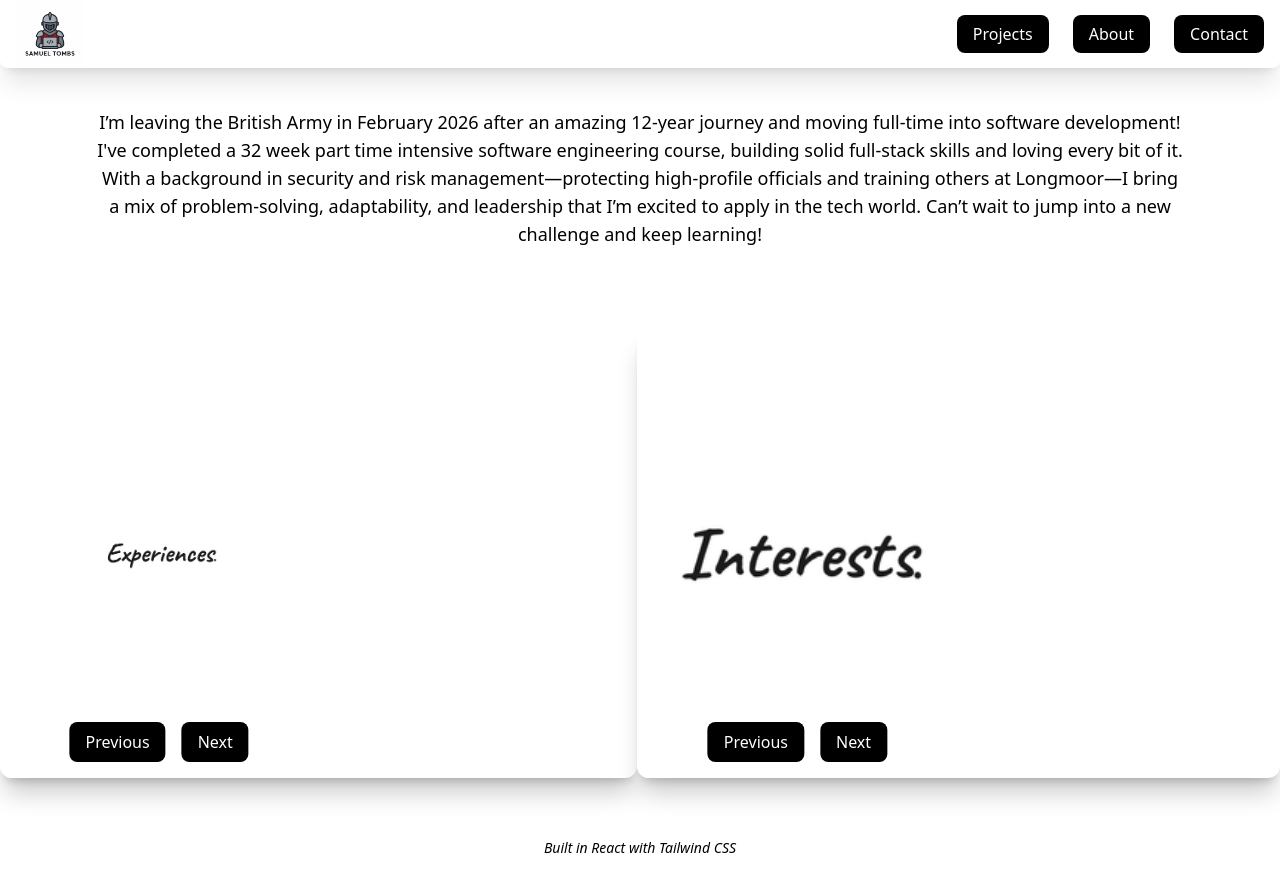
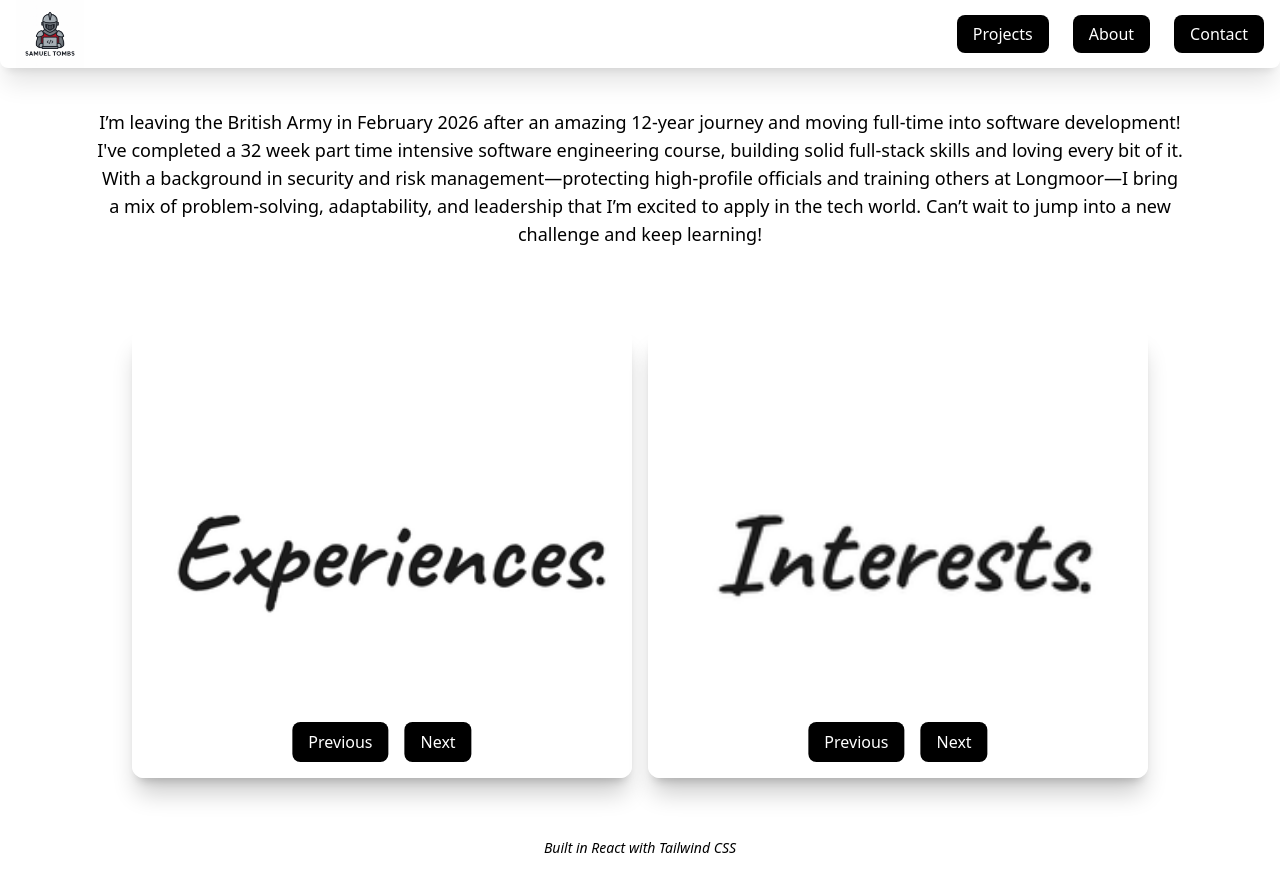
Before and after one commit to SamTombs/SamTombs.github.io, a React (Vite) app: page /about in a window 1280 px wide. Built offline with nearby package versions, Linux system fonts and the light colour scheme.

Commit message:
Amended container sizes for photos on about page

```diff
--- a/src/components/ExperiencesCarousel.jsx
+++ b/src/components/ExperiencesCarousel.jsx
@@ -40,14 +40,12 @@ export default function ImageCarousel() {
   };
 
   return (
-    <section className="relative flex flex-col md:flex-row items-center min-h-[300px] md:min-h-[400px] lg:min-h-[450px] rounded-xl overflow-hidden shadow-xl/20">
-      <div className="relative w-full md:w-1/2 h-[250px] sm:h-[300px] md:h-[400px] lg:h-[450px] max-h-[450px] flex-shrink-0 overflow-hidden bg-white">
+    <section className="relative justify-center flex flex-col md:flex-row items-center min-h-[250px] sm:min-h-[300px] md:min-h-[400px] lg:min-h-[450px] rounded-xl overflow-hidden shadow-xl/20">
+      <div className="relative w-full sm:w-[400px] md:w-[450px] lg:w-[500px] h-[200px] sm:h-[250px] md:h-[300px] lg:h-[400px] xl:h-[450px] flex-shrink-0 overflow-hidden bg-white">
         <img
           src={images[currentImage].src}
           alt={images[currentImage].alt}
-          className={`w-full h-full object-contain rounded-xl ${
-            images[currentImage].alt === "Experiences" ? "w-auto max-w-[40%] mx-auto py-4" : "w-full"
-          }`}
+          className="w-full h-full object-contain rounded-xl"
         />
         <div className="absolute bottom-4 left-1/2 -translate-x-1/2 flex flex-row gap-4">
           <button
--- a/src/components/InterestsCarousel.jsx
+++ b/src/components/InterestsCarousel.jsx
@@ -41,8 +41,8 @@ export default function InterestsCarousel() {
   };
 
   return (
-    <section className="relative flex flex-col md:flex-row items-center min-h-[300px] md:min-h-[400px] lg:min-h-[450px] rounded-xl overflow-hidden shadow-xl/20">
-      <div className="relative w-full md:w-1/2 h-[250px] sm:h-[300px] md:h-[400px] lg:h-[450px] max-h-[450px] flex-shrink-0 overflow-hidden bg-white">
+    <section className="relative justify-center flex flex-col md:flex-row items-center min-h-[250px] sm:min-h-[300px] md:min-h-[400px] lg:min-h-[450px] rounded-xl overflow-hidden shadow-xl/20">
+      <div className="relative w-full sm:w-[400px] md:w-[450px] lg:w-[500px] h-[200px] sm:h-[250px] md:h-[300px] lg:h-[400px] xl:h-[450px] flex-shrink-0 overflow-hidden bg-white">
         <img
           src={images[currentImage].src}
           alt={images[currentImage].alt}
--- a/src/pages/About.jsx
+++ b/src/pages/About.jsx
@@ -20,7 +20,7 @@ export default function AboutPage() {
             keep learning!
           </p>
         </section>
-        <section className="flex flex-row py-10">
+        <section className="flex flex-row py-10 gap-4">
           <div>
             <ExperiencesCarousel />
           </div>
```
